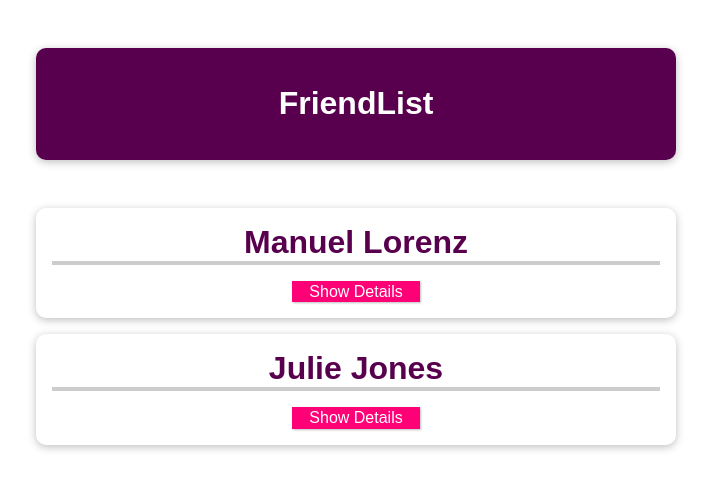
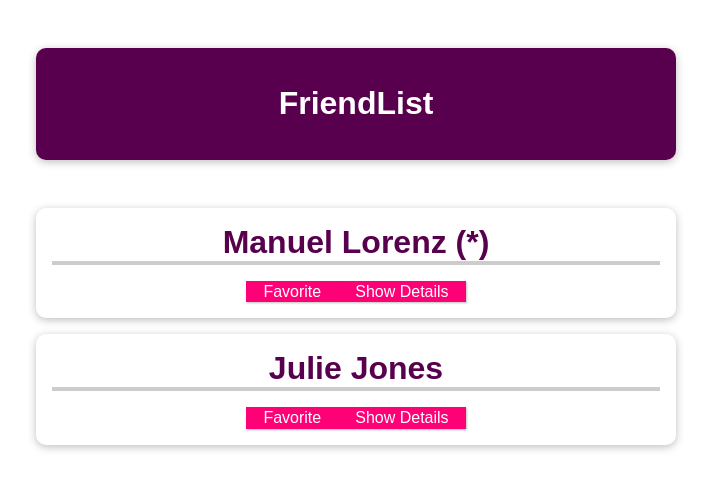
Before and after one commit to parkgeonwoong/vue-tutorial, a Vue app in the folder 5.component/: page / in a window 1280 px wide. Shown: the top 490 px of the page, without its empty margins (284-995 px from the left). Built offline with nearby package versions, Linux system fonts and the light colour scheme.

Commit message:
feat : props 변경 방법1

```diff
--- a/5.component/src/App.vue
+++ b/5.component/src/App.vue
@@ -36,7 +36,8 @@ const friends = [
     id: 'manuel',
     name: 'Manuel Lorenz',
     phone: '01234 5678 991',
-    email: 'manuel@localhost'
+    email: 'manuel@localhost',
+    isFavorite: true
   },
   {
     id: 'julie',
--- a/5.component/src/components/FriendContact.vue
+++ b/5.component/src/components/FriendContact.vue
@@ -20,20 +20,31 @@ import { ref } from 'vue';
 
 const props = defineProps({
   friend: {
-    type: Object,
-    required: true
+    id: String,
+    name: String,
+    phone: String,
+    email: String,
+    isFavorite: {
+      type: Boolean,
+      default: false
+    }
   }
 });
 const detailAreaVisible = ref(false);
+const friendIsFavorite = ref(props.friend.isFavorite);
 
 const toggleDetailArea = () => {
   detailAreaVisible.value = !detailAreaVisible.value;
+};
+const toogleFavorite = () => {
+  friendIsFavorite.value = !friendIsFavorite.value;
 };
 </script>
 
 <template>
   <li>
-    <h2>{{ friend.name }}</h2>
+    <h2>{{ friend.name }} {{ friendIsFavorite ? '(*)' : '' }}</h2>
+    <button @click="toogleFavorite">Favorite</button>
     <button @click="toggleDetailArea">{{ detailAreaVisible ? 'Hide' : 'Show' }} Details</button>
     <ul v-if="detailAreaVisible">
       <li><strong>Phone:</strong> {{ friend.phone }}</li>
```
